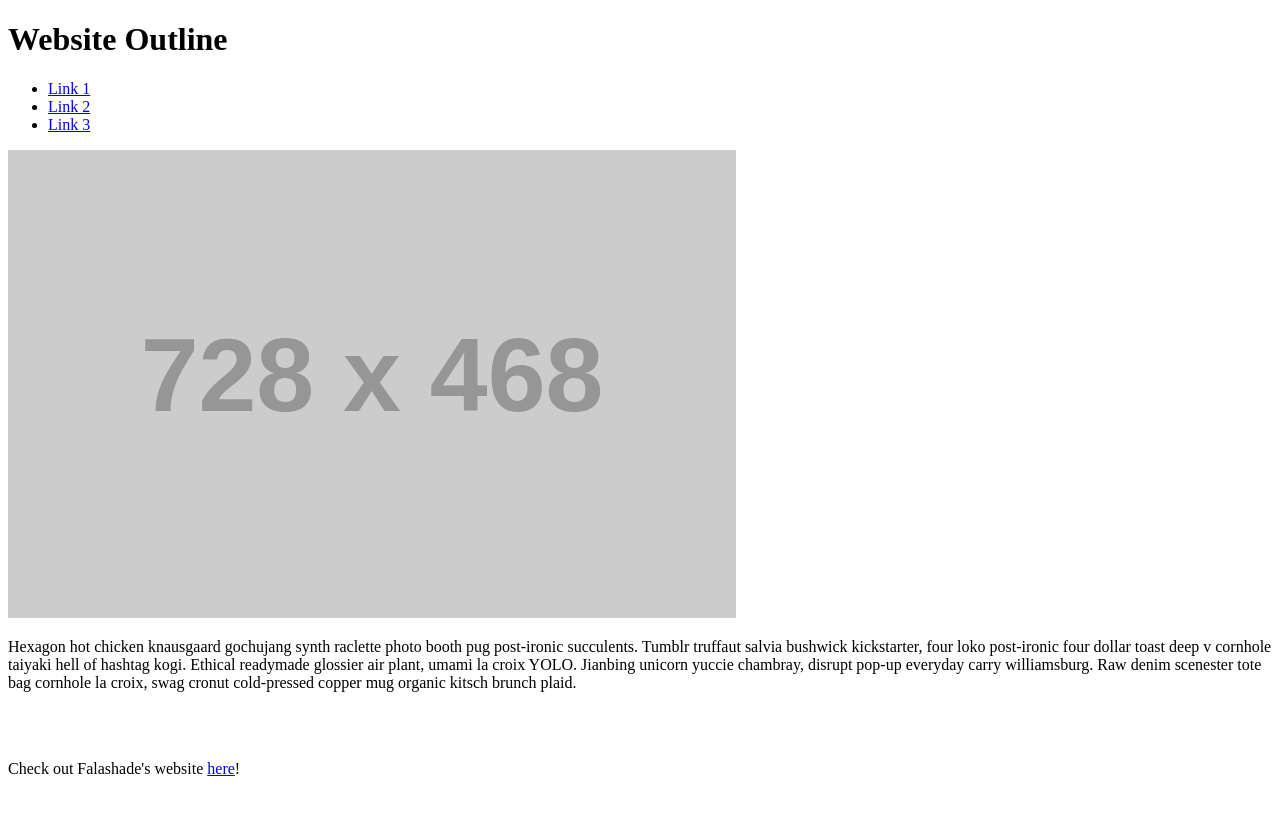
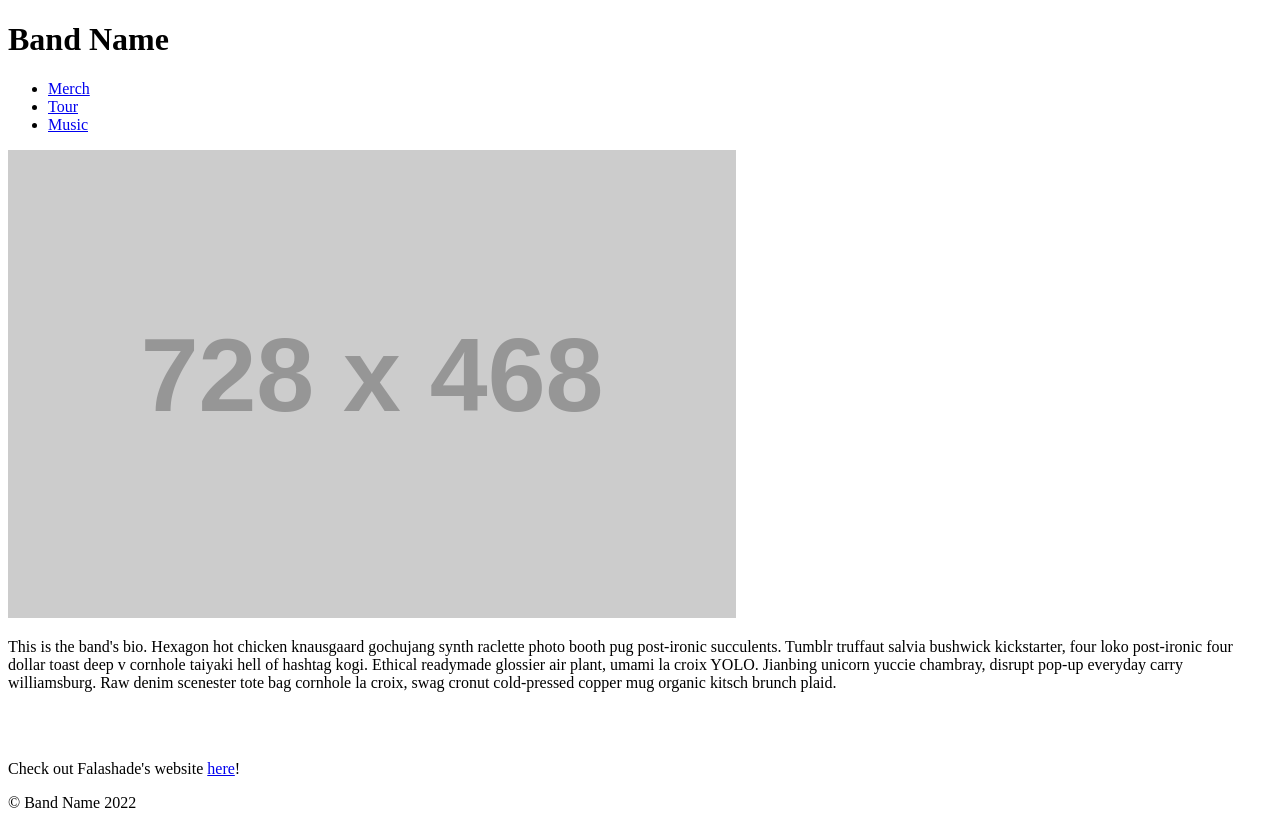
Before and after one commit to Scottie-Houghton/102-band-website, a plain HTML site: page index.html in a window 1280 px wide. Before the commit the page ends 800 px from the top, so only its background shows below. Drawn offline with Linux system fonts and the light colour scheme; placeholder pictures from the web are drawn by us.

Commit message:
Added more info about what each element is (ex: Band Name header, Link names, etc)

```diff
--- a/index.html
+++ b/index.html
@@ -1,32 +1,35 @@
 <!DOCTYPE html>
 <html>
     <head>
-        <title>Website Outline</title>
+        <title>Band Name</title>
     </head>
     <body>
         <header>
-            <h1>Website Outline</h1>
+            <h1>Band Name</h1>
         </header>
         <main>
             <nav>
                 <ul>
                     <li>
-                        <a href="#">Link 1</a>
+                        <a href="#">Merch</a>
                     </li>
                     <li>
-                        <a href="/">Link 2</a>
+                        <a href="/">Tour</a>
                     </li>
                     <li>
-                        <a href="%">Link 3</a>
+                        <a href="%">Music</a>
                     </li>
                 </ul>
             </nav>
             <section>
-                <img src="https://via.placeholder.com/728x468.png">
-                <p>Hexagon hot chicken knausgaard gochujang synth raclette photo booth pug post-ironic succulents. Tumblr truffaut salvia bushwick kickstarter, four loko post-ironic four dollar toast deep v cornhole taiyaki hell of hashtag kogi. Ethical readymade glossier air plant, umami la croix YOLO. Jianbing unicorn yuccie chambray, disrupt pop-up everyday carry williamsburg. Raw denim scenester tote bag cornhole la croix, swag cronut cold-pressed copper mug organic kitsch brunch plaid.</p>
+                <img src="https://via.placeholder.com/728x468.png?text=+Band+Photo">
+                <p>This is the band's bio. Hexagon hot chicken knausgaard gochujang synth raclette photo booth pug post-ironic succulents. Tumblr truffaut salvia bushwick kickstarter, four loko post-ironic four dollar toast deep v cornhole taiyaki hell of hashtag kogi. Ethical readymade glossier air plant, umami la croix YOLO. Jianbing unicorn yuccie chambray, disrupt pop-up everyday carry williamsburg. Raw denim scenester tote bag cornhole la croix, swag cronut cold-pressed copper mug organic kitsch brunch plaid.</p>
                 <br /><br />
                 <p>Check out Falashade's website <a href="https://falashadegreene.github.io/Lab-4/">here</a>!</p>
             </section>
+            <footer>
+                <p>&copy; Band Name 2022</p>
+            </footer>
         </main>
     </body>
 </html>
```
